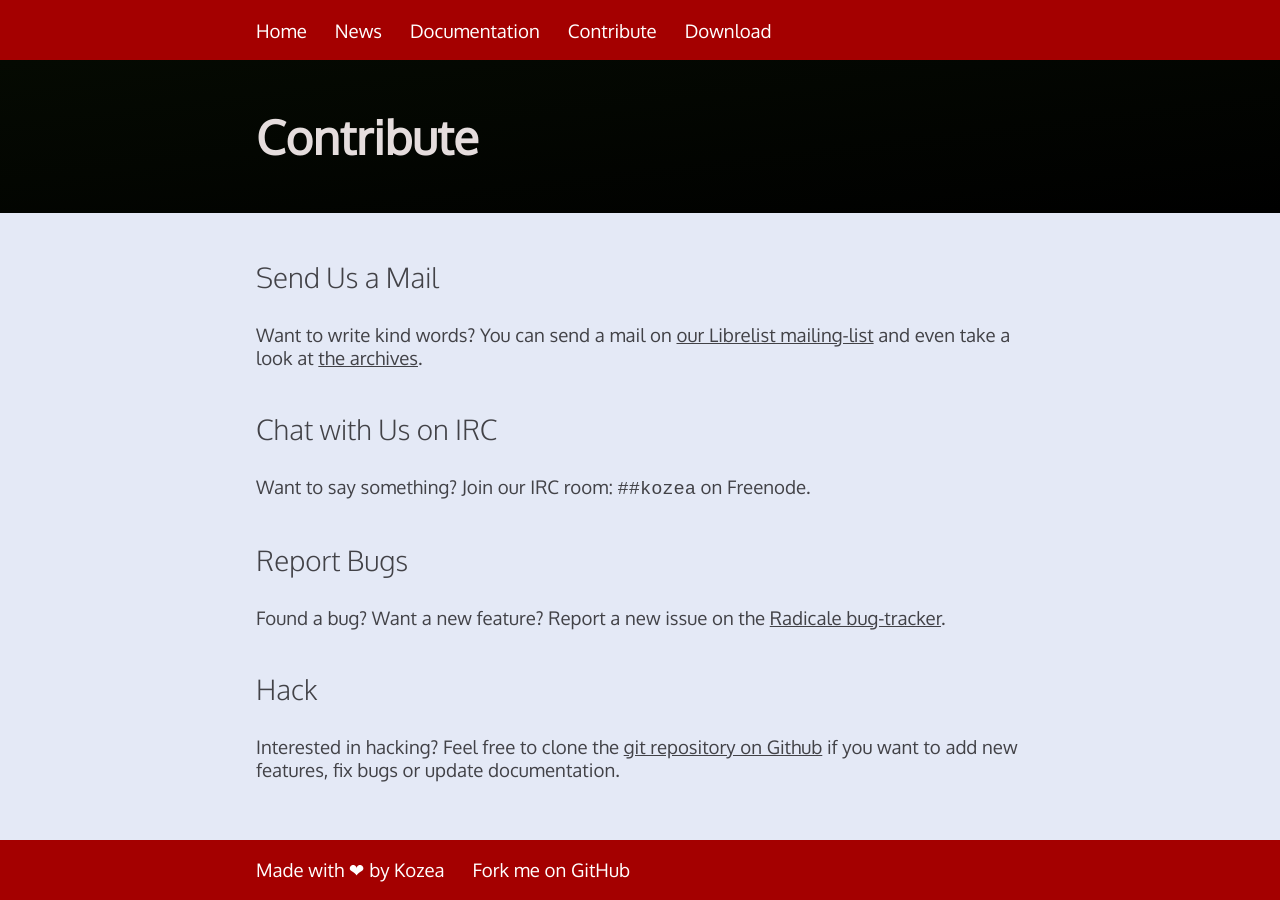
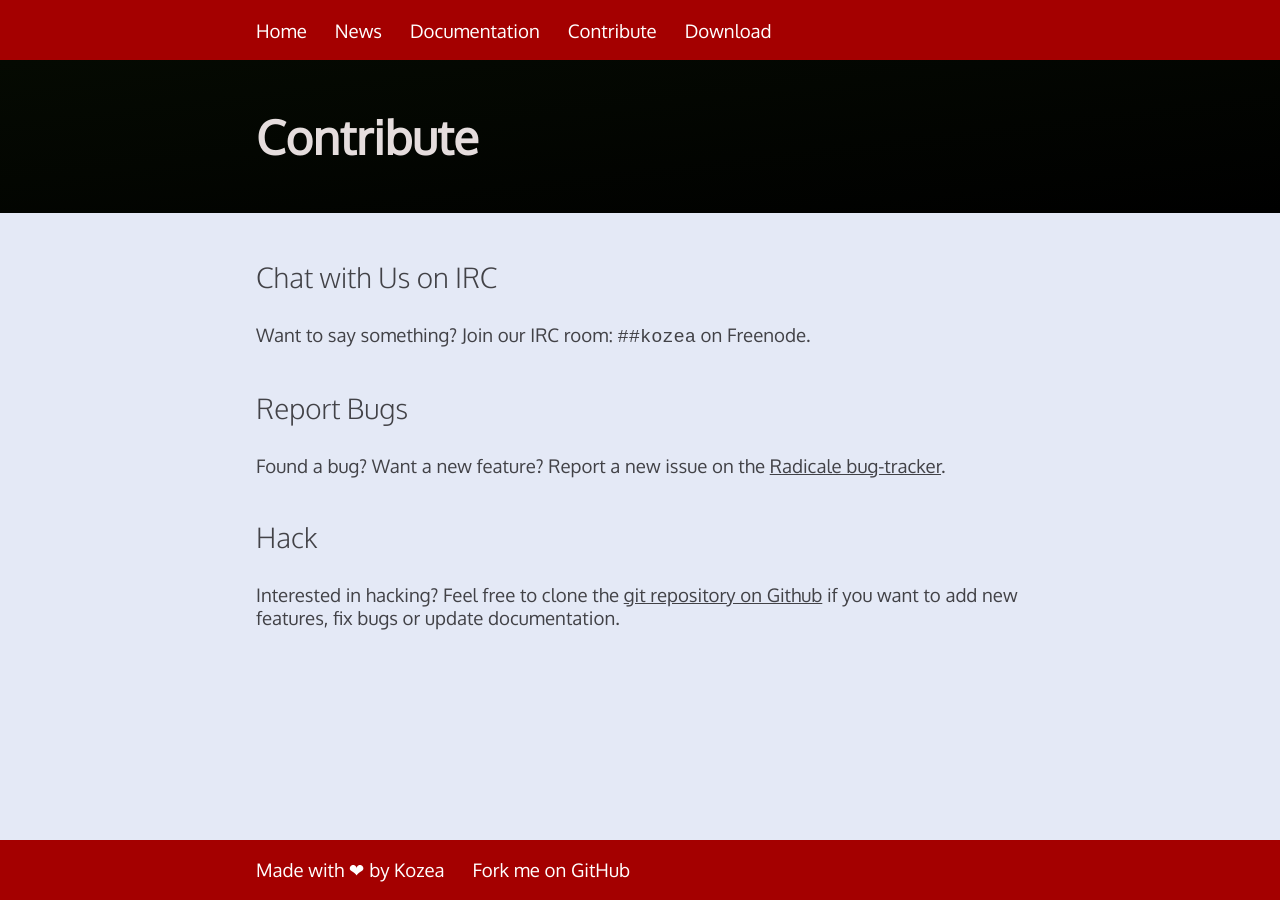
Before and after one commit to Kozea/Radicale, a Jekyll site: the page built from contribute.md, in a window 1280 px wide. Built offline with Jekyll 4.4.1, drawn with Linux system fonts in a browser that asks for light colours.

Commit message:
Remove the mailing-list from the contribute page

```diff
--- a/contribute.md
+++ b/contribute.md
@@ -3,12 +3,6 @@ layout: page
 title: Contribute
 permalink: /contribute/
 ---
-
-## Send Us a Mail
-
-Want to write kind words? You can send a mail on
-[our Librelist mailing-list](mailto:radicale@librelist.com) and even
-take a look at [the archives](http://librelist.com/browser/radicale/).
 
 ## Chat with Us on IRC
 
```
